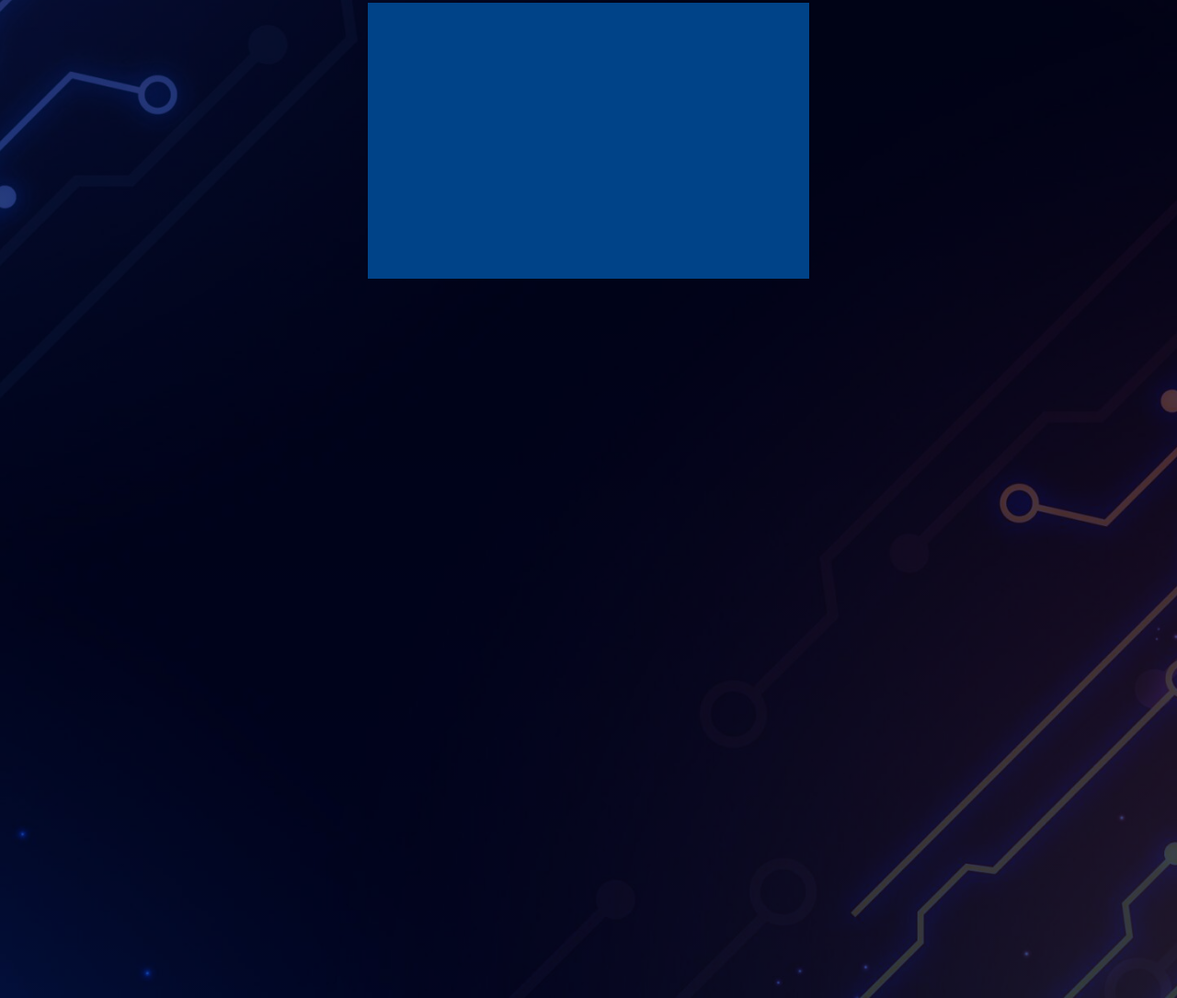
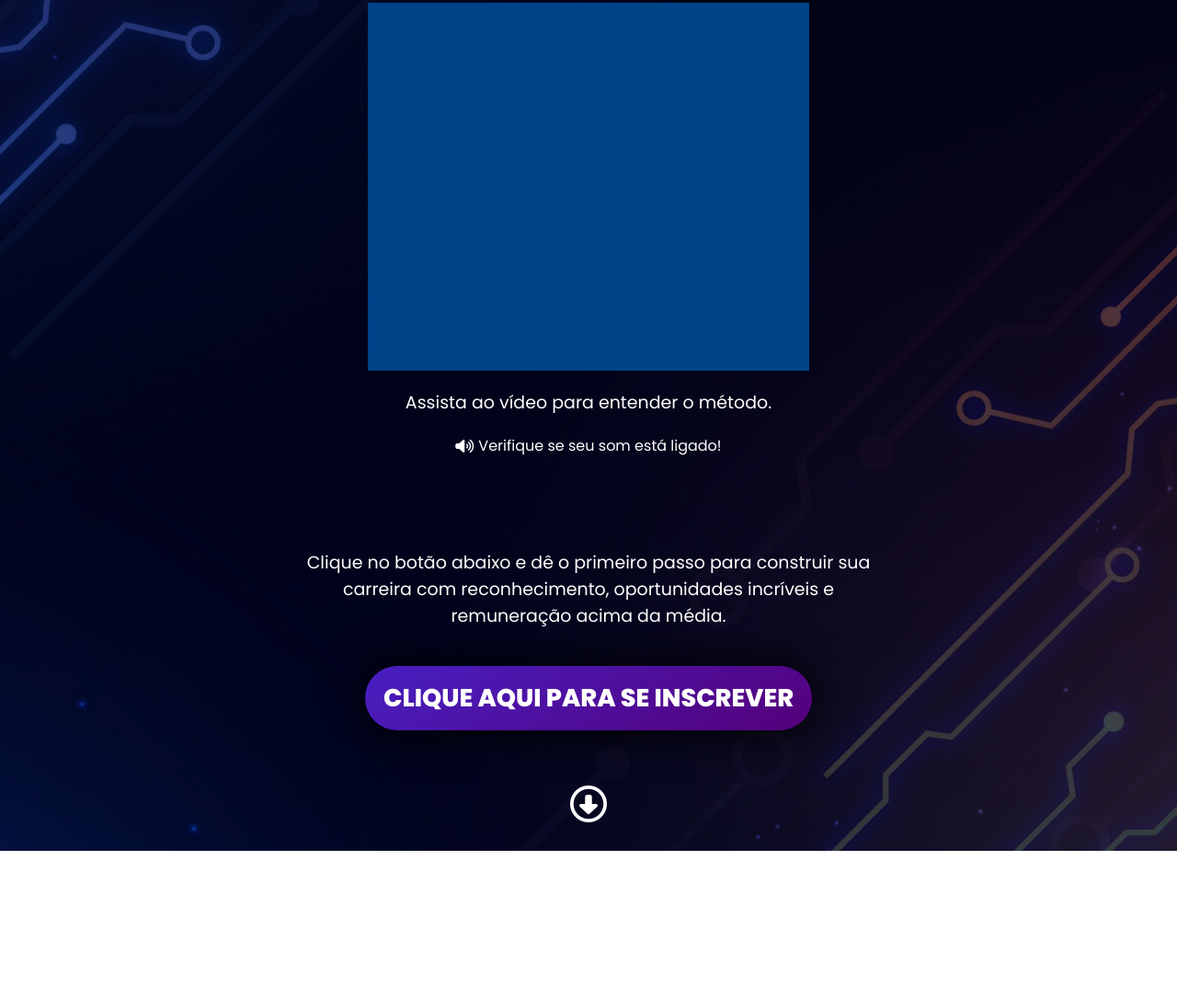
Before and after one commit to RodrigoSerrasqueiro/LandingPagePP, a plain HTML site: page index.html in a window 1280 px wide. Shown: the part 435-1520 px from the top of the page at 92% size. After the commit the page ends 1360 px from the top, so only its background shows below. Drawn offline with Linux system fonts and the light colour scheme.

Commit message:
section video-container

```diff
--- a/index.html
+++ b/index.html
@@ -23,8 +23,26 @@
       <div class="video-content-span">
         <span>Enquanto muitos demoram anos para ingressar no mercado, com o caminho da programação simplificada, você pode conquistar sua posição em questão de meses.</span>
       </div>
-      <div class="video-container-video">
+      <div class="video">
         <div></div>
+      </div>
+      <div class="video-content-description">
+        <span>Assista ao vídeo para entender o método.</span>
+      </div>
+      <div class="video-content-description">
+        <i class="fa-solid fa-volume-high"></i>
+        <span id="volume-message">Verifique se seu som está ligado!</span>
+      </div>
+      <div class="button-description">
+        <p>
+          Clique no botão abaixo e dê o primeiro passo para construir sua carreira com reconhecimento, oportunidades incríveis e remuneração acima da média.
+        </p>
+      </div>
+      <a href="#" class="button-link">
+        <span>clique aqui para se inscrever</span>
+      </a>
+      <div class="arrow-icon">
+        <i class="fa-regular fa-circle-down"></i>
       </div>
     </div>
   </section>
--- a/style.css
+++ b/style.css
@@ -10,9 +10,11 @@
   font-family: 'Poppins', sans-serif;
 }
 
+/* seção video-container */
+
 .video-container {
   width: 100%;
-  height: 190vh;
+  height: 1360px;
   background-image: url('./assets/background-initial.jpg');
   background-position: 50% 50%;
   background-size: cover;
@@ -20,7 +22,7 @@
 
 .modal {
   width: 100%;
-  height: 190vh;
+  height: 1360px;
   background-image: linear-gradient(180deg, #51003B 0%, #004388 100%);
   opacity: 0.8;
   mix-blend-mode: multiply;
@@ -92,13 +94,73 @@
   font-weight: 400;
 }
 
-.video-container-video {
+.video {
   width: 100%;
   padding: 0 390px;
 }
 
-.video-container-video div {
+.video div {
   width: 100%;
-  height: 300px;
+  height: 400px;
   background-color: #004388;
+  margin-bottom: 20px;
+  cursor: pointer;
 }
+
+.video-content-description {
+  width: 100%;
+  display: flex;
+  justify-content: center;
+  align-items: center;
+  margin-bottom: 20px;
+}
+
+.video-content-description span {
+  font-size: 19px;
+  font-weight: 400;
+}
+
+.video-content-description i {
+  margin-right: 5px;
+}
+
+#volume-message {
+  font-weight: 400;
+  font-size: 16px;
+}
+
+.button-description {
+  width: 100%;
+  padding: 0 300px;
+  margin: 80px 0 40px 0;
+}
+
+.button-description p {
+  text-align: center;
+  font-size: 19px;
+  font-weight: 400;
+}
+
+.button-link {
+  font-family: "Poppins", Sans-serif;
+  font-size: 27px;
+  font-weight: 800;
+  text-transform: uppercase;
+  background-color: transparent;
+  background-image: linear-gradient(150deg, #481FC2 0%, #540079 100%);
+  border-radius: 44px;
+  box-shadow: 0px 0px 48px 1px #000;
+  padding: 15px 20px;
+  margin-bottom: 60px;
+}
+
+.arrow-icon {
+  width: 100%;
+  display: flex;
+  justify-content: center;
+}
+
+.arrow-icon i {
+  font-weight: 400;
+  font-size: 2.5rem;
+}
```
